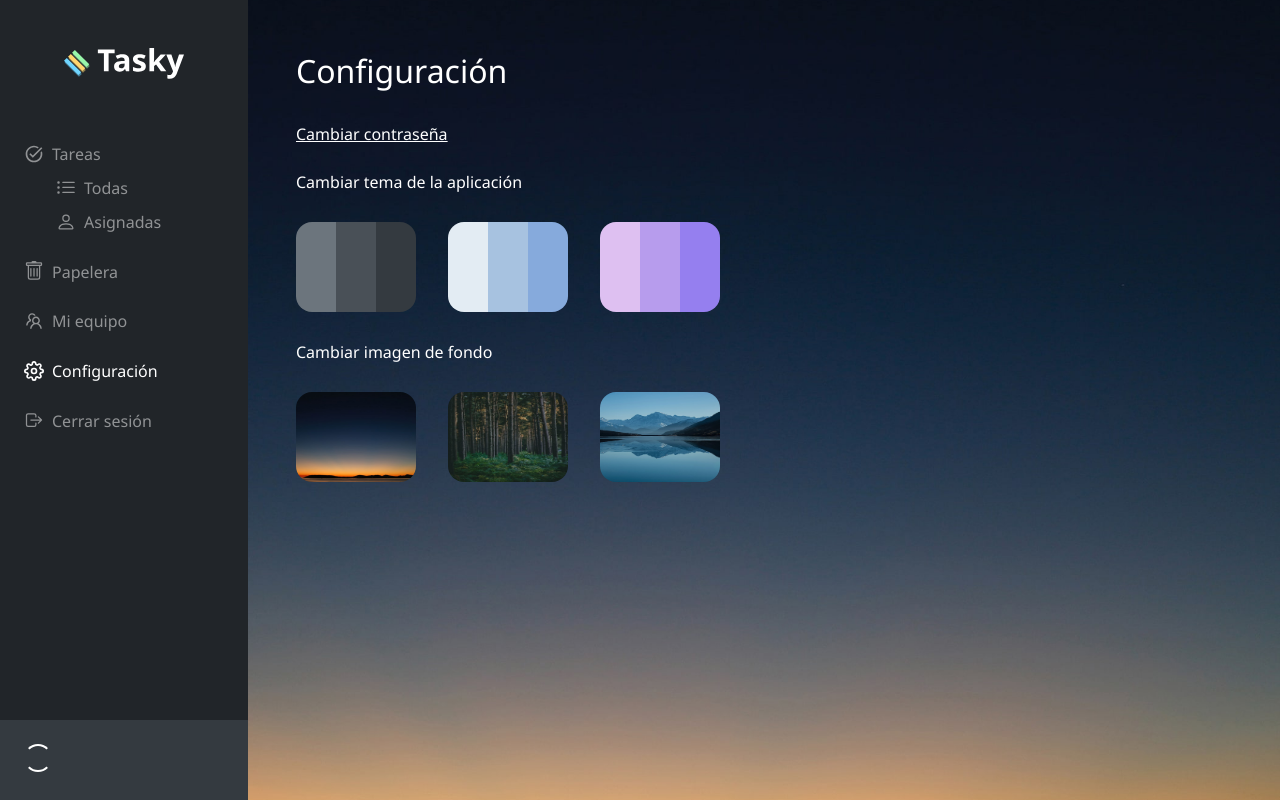
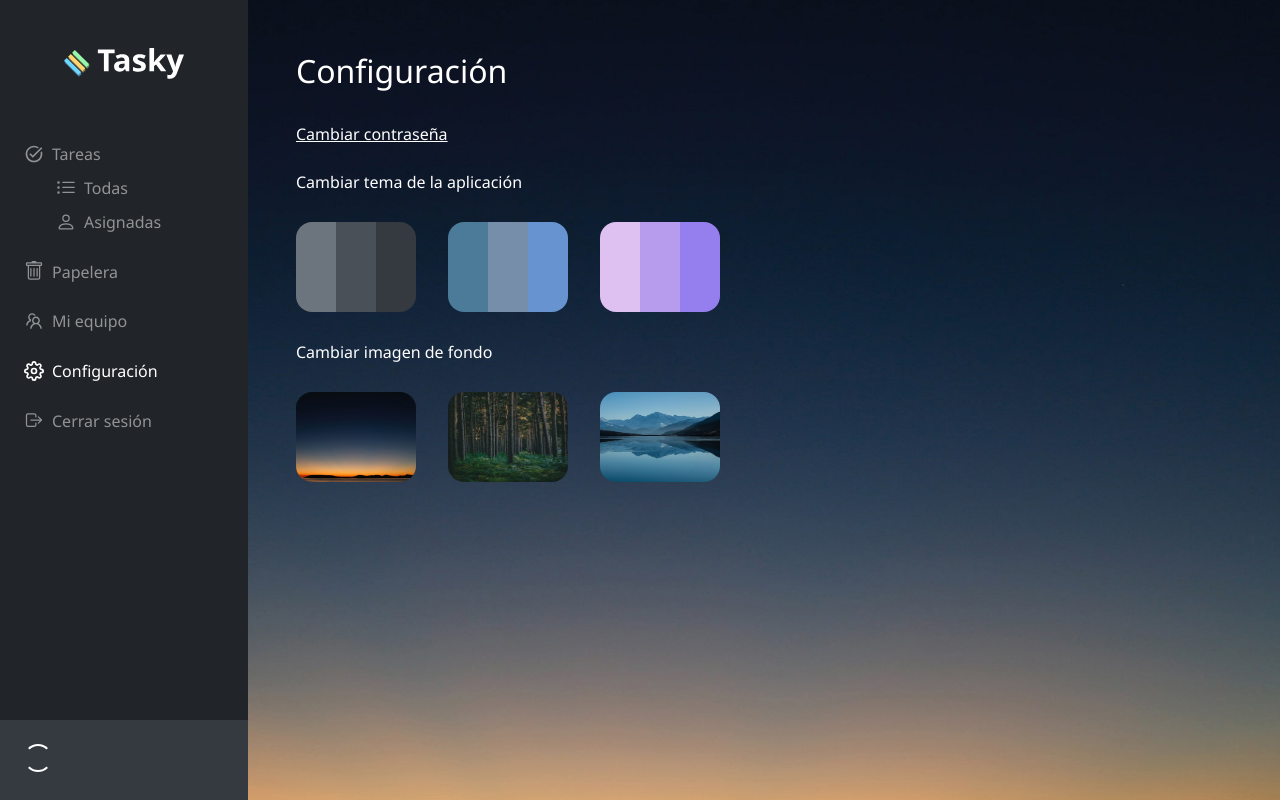
Before and after one commit to emilianovaccaro/Tasky, a React (Vite) app in the folder client/: page /settings in a window 1280 px wide. Built offline with nearby package versions, Linux system fonts and the light colour scheme; no server answers; sample sign-in values are in the browser's storage.

Commit message:
Light theme changes

```diff
--- a/client/src/app/theme.js
+++ b/client/src/app/theme.js
@@ -59,10 +59,10 @@ export const theme = {
   },
 
   light: {
-    primary: '#86AADC',
-    secondary: '#769EDB',
-    tertiary: '#E3ECF3',
-    alternative: '#A7C2E0'
+    primary: '#6793D1',
+    secondary: '#4876BB',
+    tertiary: '#4C7A99',
+    alternative: '#768EAA'
   },
 
   intermediate: {
```
